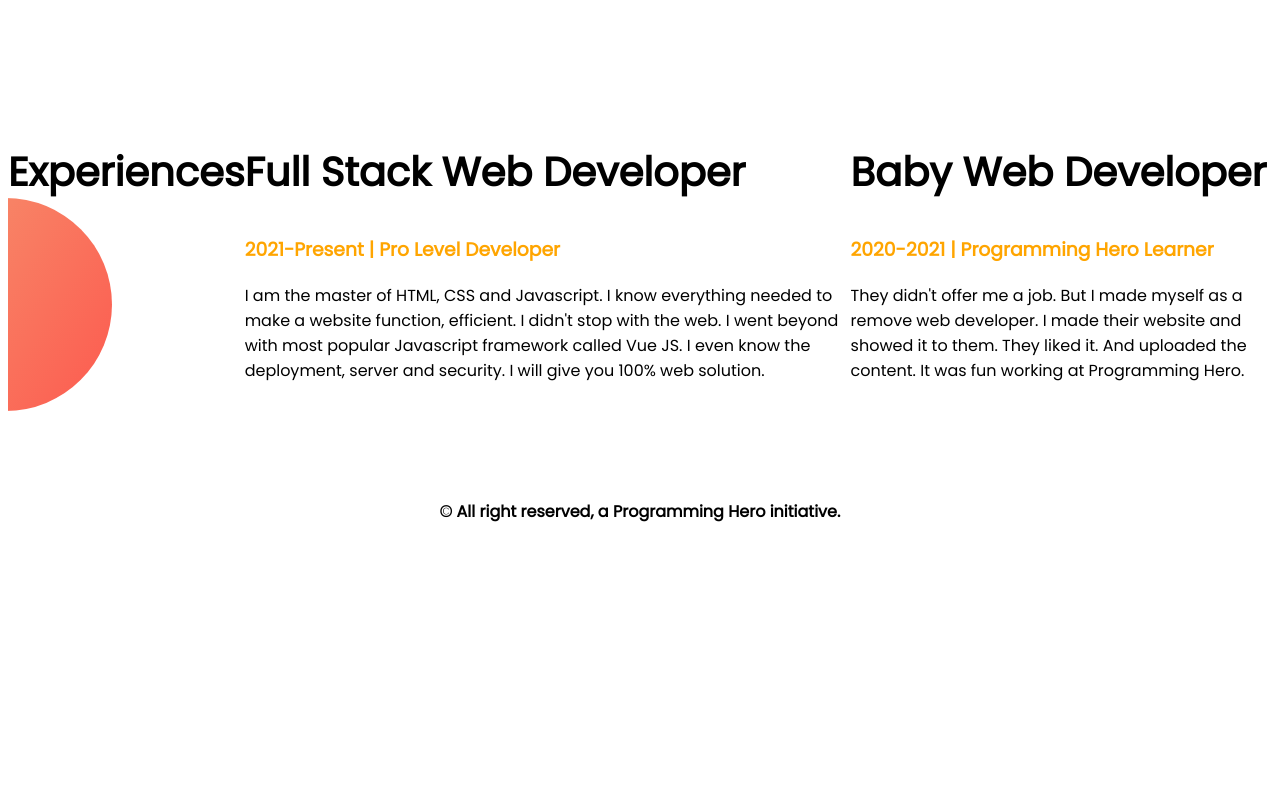
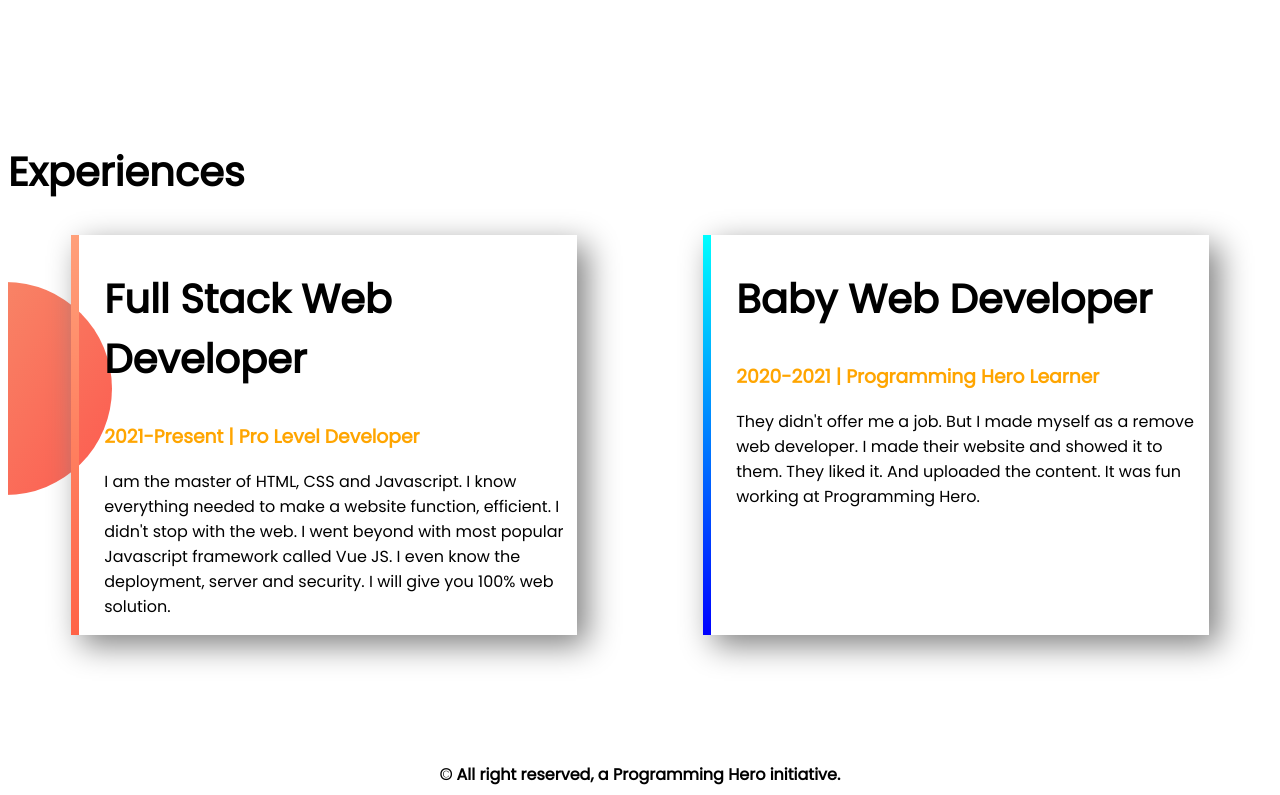
Before and after one commit to Razia-Sultana12/My-First-Portfolio, a plain HTML site: page index.html in a window 1280 px wide. Shown: the part 1245-2040 px from the top of the page. Before the commit the page ends 1777 px from the top, so only its background shows below. Drawn offline with Linux system fonts and the light colour scheme.

Commit message:
againcommit

```diff
--- a/index.html
+++ b/index.html
@@ -35,20 +35,21 @@
     </section>
 
 
-            <section class="equality">
+        <section class="experience">
             <h2>Experiences</h2>
-
-        <div>
+            <div class="flexible">
+            <div class="half-width" id="boxmodel">
             <h2>Full Stack Web Developer</h2>
             <h3 class="orange">2021-Present | Pro Level Developer</h3>
             <p>I am the master of HTML, CSS and Javascript. I know everything needed to make a website function, efficient. I didn't stop with the web. I went beyond with most popular Javascript framework called Vue JS. I even know the deployment, server and security. I will give you 100% web solution.</p>
-        </div>
-        <div>
+            </div>
+            <div class="half-width" id="box">
             <h2>Baby Web Developer</h2>
             <h3 class="orange">2020-2021 | Programming Hero Learner</h3>
             <p>They didn't offer me a job. But I made myself as a remove web developer. I made their website and showed it to them. They liked it. And uploaded the content. It was fun working at Programming Hero.</p>
-        </div>
-    </section>
+            </div>
+            </div>
+        </section>
     <footer><b>© All right reserved, a Programming Hero initiative.</b></footer>
 </body>
 </html>
--- a/style.css
+++ b/style.css
@@ -1,33 +1,40 @@
-body{margin-0;
+body{margin-0%;
 font-family: 'Poppins', sans-serif;}
 .link-button{text-decoration: none;
 border-radius: 5px;
-padding: 10px 25px;
+padding: 10px 30px;
 text-align: center;
-background-image:linear-gradient(coral, rgb(235, 69, 40));
+background-image:linear-gradient(lightsalmon, tomato);
 font-weight: bold;
 color: whitesmoke;}
 h1{font-size: 45px;}
 .orange{color: orange;}
 h2{font-size: 40px;}
-footer{text-align: center;}
 .equal{display: flex;
 text-align: justify;
 background-image: url(image/top-banner.png);
 background-repeat: no-repeat;
-padding-left: 50px;
-margin:0px;}
+padding-left: 50px;}
 .equally{display: flex;
     text-align:justify;
     background-image: url(image/dream-bg.png);
     background-repeat: no-repeat;
     background-position: right;
-    padding-right: 100px;
-    margin:0px;}
-.equality{display: flex;
-    background-image: url(image/exp-bg.png);
-    background-repeat: no-repeat;
-    background-position: left;
-    padding-bottom: 100px;
-    margin:0px;
-}
+    padding-right: 100px;}
+    .flexible{display: flex;}
+    .experience{background-image: url(image/exp-bg.png);
+        background-repeat: no-repeat;
+        background-position: left;}
+    .half-width{width: 40%;
+    margin-left: 5%;
+    margin-right: 5%;
+    padding-left: 25px;
+    box-shadow: 10px 10px 30px gray;}
+    #boxmodel{border-left: 8px solid;
+    border-image: linear-gradient(lightsalmon, tomato);
+    border-image-slice: 1;}
+    #box{border-left: 8px solid;
+        border-image: linear-gradient(cyan, blue);
+        border-image-slice: 1;}
+    footer{text-align: center;
+            padding-top: 10%;}
```
